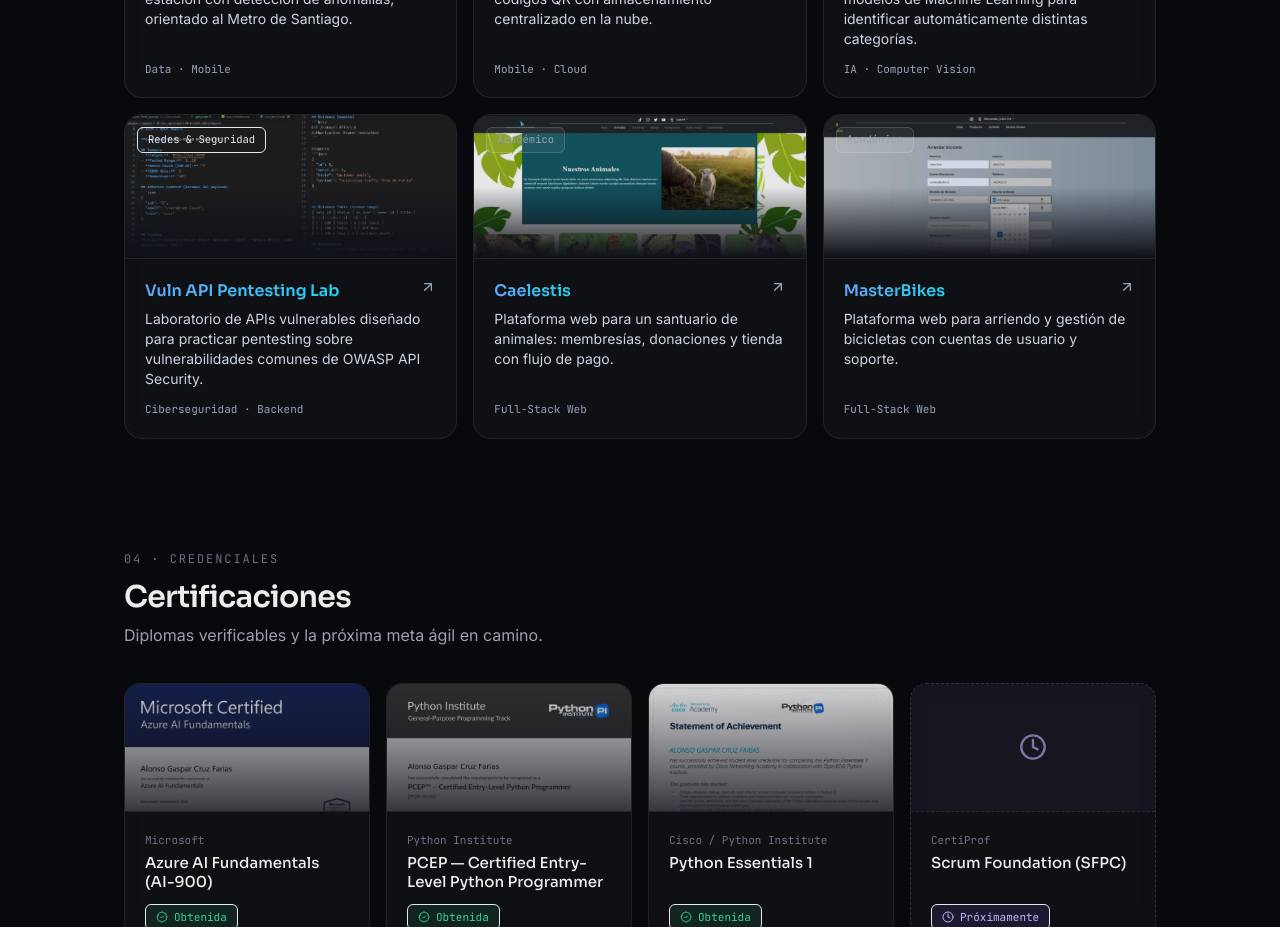
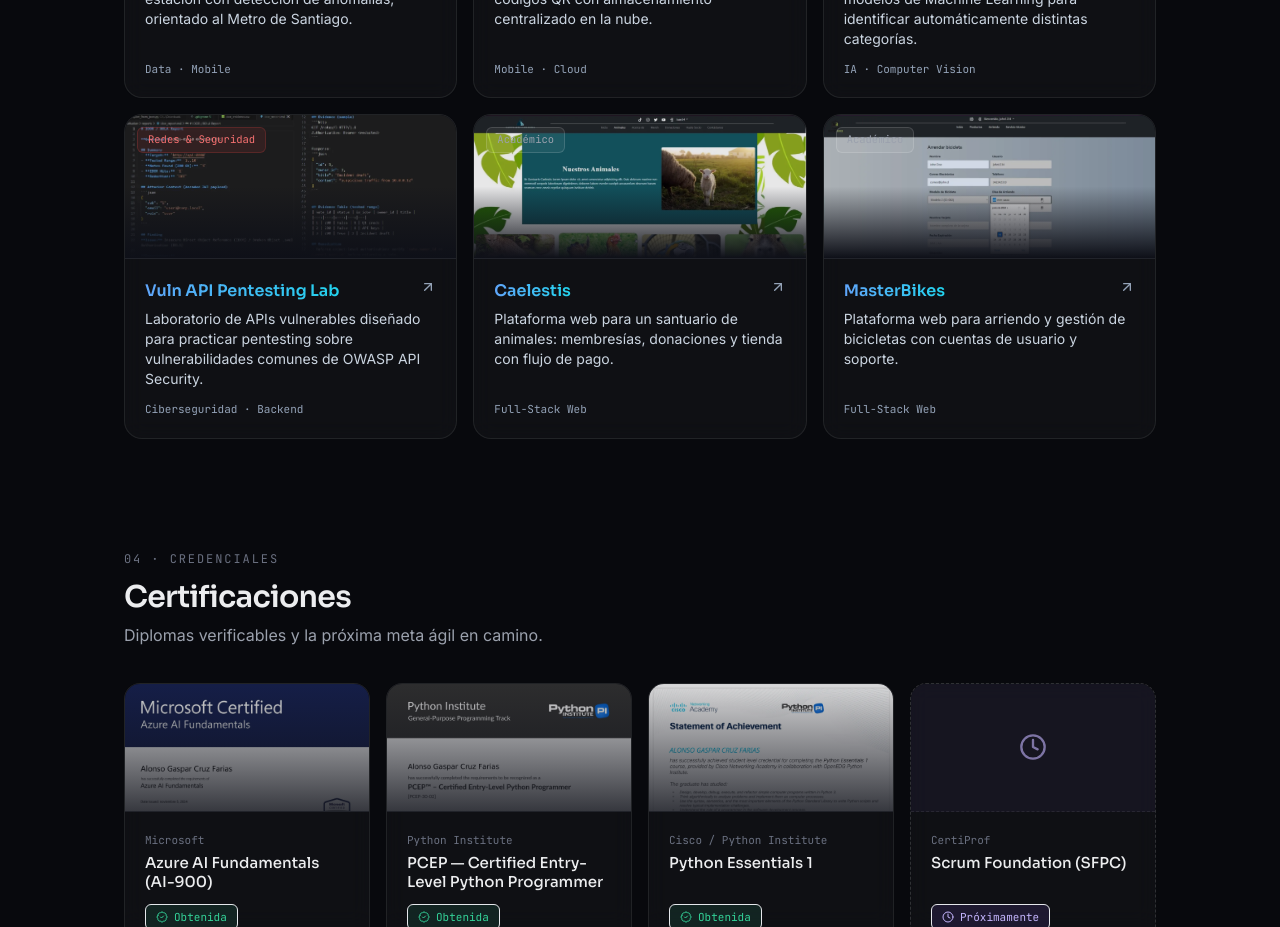
Before and after one commit to cruch5357/portafolioweb, a React (Vite) app: page / in a window 1280 px wide. Shown: the part 2940-3867 px from the top of the page. Built offline with nearby package versions, Linux system fonts and the light colour scheme; the HTML template or start-up script is replaced by a standard one.

Commit message:
Update ProjectsSection.tsx
Tratando de arreglar error de ghpages

```diff
--- a/src/components/sections/ProjectsSection.tsx
+++ b/src/components/sections/ProjectsSection.tsx
@@ -15,6 +15,7 @@
 const statusPill: Record<string, string> = {
   "IA / ML": "border-[#8B5CF6]/30 bg-[#8B5CF6]/[0.14] text-[#C4B5FD]",
   "Full-Stack": "border-stroke-2 bg-white/[0.06] text-ink-2",
+  "Redes & Seguridad": "border-red-500/20 bg-red-500/10 text-red-400",
   Activo: "border-emerald-brand/25 bg-emerald-brand/[0.1] text-emerald-brand",
   Académico: "border-stroke-2 bg-white/[0.06] text-ink-2",
 };
```
